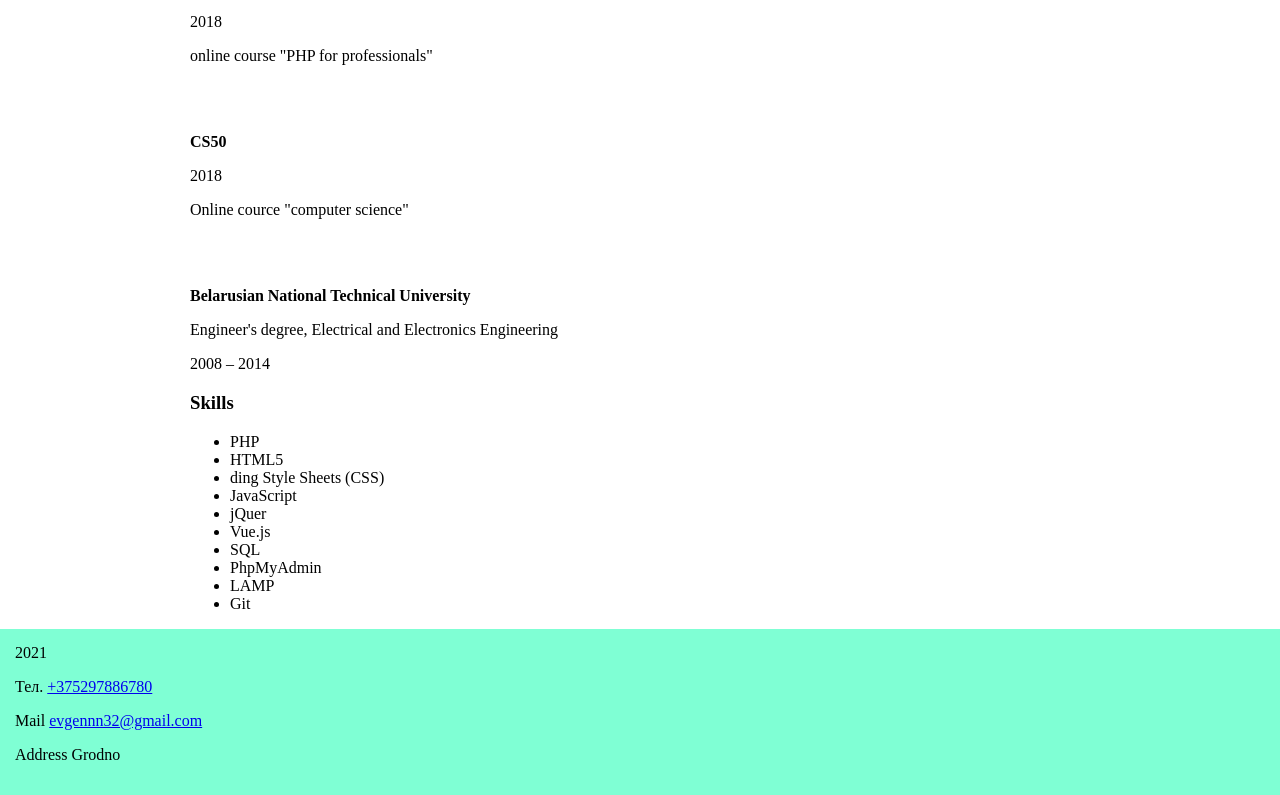
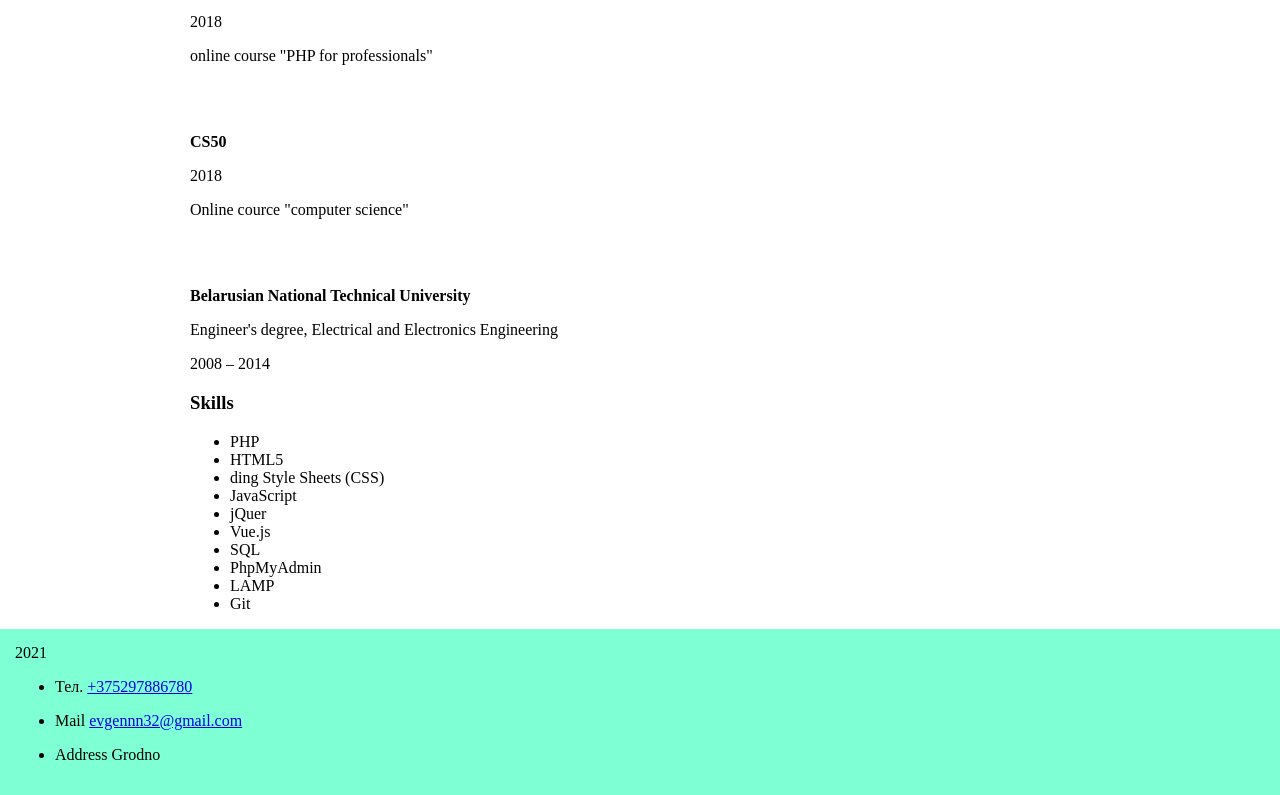
Before and after one commit to evgennn32/rsschool-cv, a plain HTML site: page index.html in a window 1280 px wide. Shown: the part 972-1767 px from the top of the page. Drawn offline with Linux system fonts and the light colour scheme.

Commit message:
feat: add contacts list

```diff
--- a/index.html
+++ b/index.html
@@ -75,9 +75,14 @@
 
 <footer id="footer">
     <time>2021</time>
-    <p><span>Тел. </span><a href="tel:+375297886780"> +375297886780</a></p>
-    <p><span>Mail </span><a href="mailto:evgennn32@gmail.com">evgennn32@gmail.com </a></p>
-    <p><span>Address </span>Grodno</p>
+    <ul>
+        <li><p><span>Тел. </span><a href="tel:+375297886780"> +375297886780</a></p></li>
+        <li><p><span>Mail </span><a href="mailto:evgennn32@gmail.com">evgennn32@gmail.com </a></p></li>
+        <li><p><span>Address </span>Grodno</p></li>
+    </ul>
+
+
+
 </footer>
 
 </body>
```
